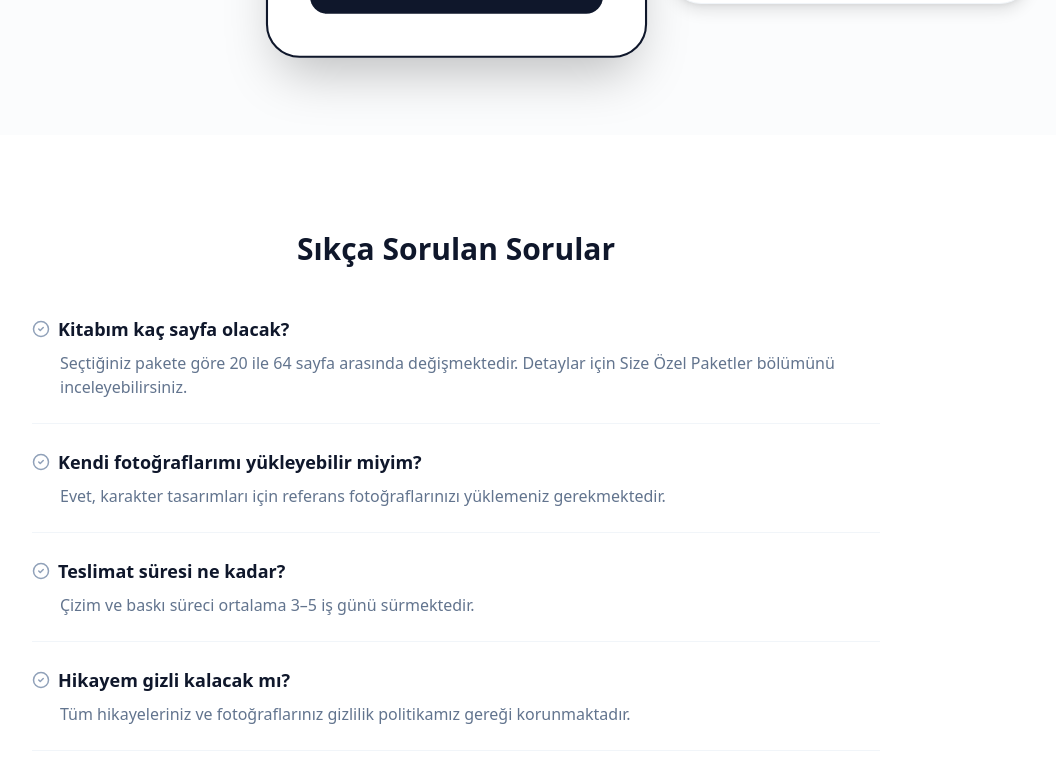
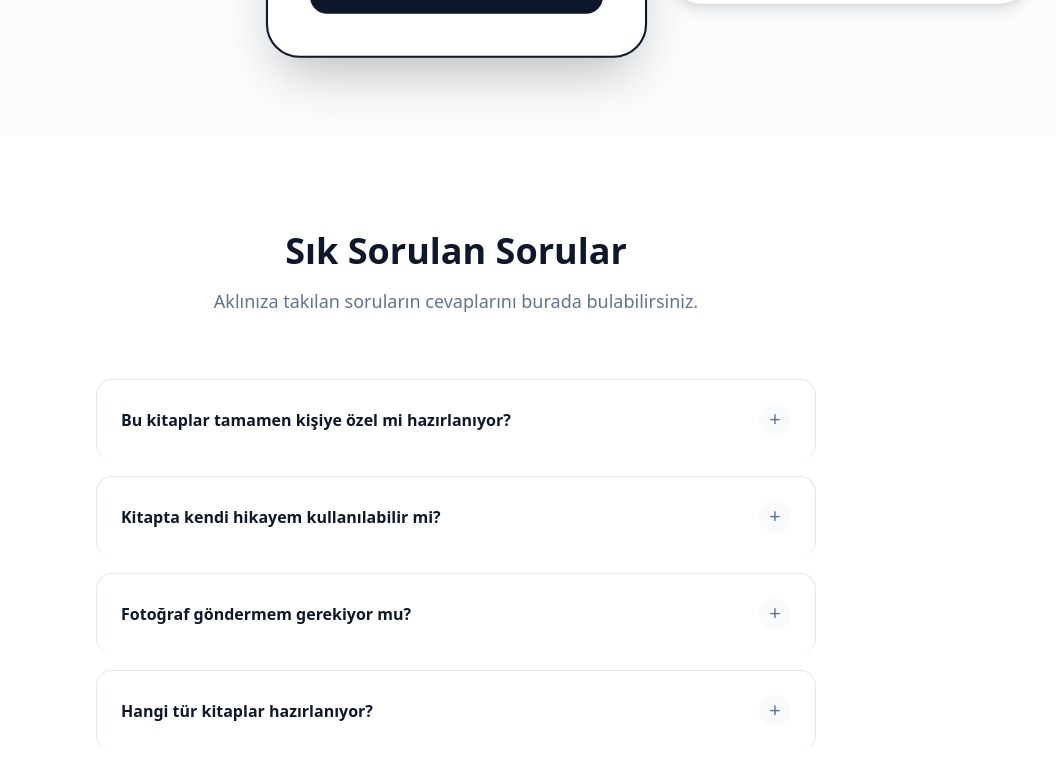
Before and after one commit to ayinserhat20-collab/serhatmangagen, a React (Vite) app: page / in a window 1280 px wide. Shown: the part 2560-3326 px from the top of the page, without its empty margins (184-1240 px from the left). Built offline with nearby package versions, Linux system fonts and the light colour scheme.

Commit message:
feat: update faq section with clean accordion layout

```diff
--- a/src/pages/Landing.tsx
+++ b/src/pages/Landing.tsx
@@ -82,24 +82,34 @@ export default function Landing() {
       <PricingSection />
 
       {/* FAQ Section */}
-      <section className="py-24 px-6 max-w-4xl mx-auto">
-        <h2 className="text-3xl font-bold mb-12 text-center">Sıkça Sorulan Sorular</h2>
-        <div className="space-y-6">
+      <section className="py-24 px-6 max-w-3xl mx-auto">
+        <div className="text-center mb-16">
+          <h2 className="text-3xl md:text-4xl font-extrabold text-slate-900 mb-4">Sık Sorulan Sorular</h2>
+          <p className="text-slate-500 text-lg">Aklınıza takılan soruların cevaplarını burada bulabilirsiniz.</p>
+        </div>
+
+        <div className="space-y-4">
           {[
-            { q: "Kitabım kaç sayfa olacak?", a: "Seçtiğiniz pakete göre 20 ile 64 sayfa arasında değişmektedir. Detaylar için Size Özel Paketler bölümünü inceleyebilirsiniz." },
-            { q: "Kendi fotoğraflarımı yükleyebilir miyim?", a: "Evet, karakter tasarımları için referans fotoğraflarınızı yüklemeniz gerekmektedir." },
-            { q: "Teslimat süresi ne kadar?", a: "Çizim ve baskı süreci ortalama 3–5 iş günü sürmektedir." },
-            { q: "Hikayem gizli kalacak mı?", a: "Tüm hikayeleriniz ve fotoğraflarınız gizlilik politikamız gereği korunmaktadır." },
-            { q: "Hangi ödeme yöntemleri geçerli?", a: "Shopier üzerinden tüm kredi ve banka kartları ile güvenle ödeme yapabilirsiniz." },
-            { q: "İade yapabilir miyim?", a: "Bu ürün kişiye özel üretildiği için iade edilemez." }
+            { q: "Bu kitaplar tamamen kişiye özel mi hazırlanıyor?", a: "Evet. Tüm kitaplar müşterinin verdiği hikaye, bilgiler ve tercihlere göre tamamen kişiye özel hazırlanır." },
+            { q: "Kitapta kendi hikayem kullanılabilir mi?", a: "Evet. Kendi hikayenizi anlatabilirsiniz veya hikayenin ana fikrini paylaşabilirsiniz. Hikaye buna göre manga veya masal formatına dönüştürülür." },
+            { q: "Fotoğraf göndermem gerekiyor mu?", a: "İsteğe bağlıdır. Fotoğraf gönderirseniz karakter tasarımları buna göre hazırlanabilir." },
+            { q: "Hangi tür kitaplar hazırlanıyor?", a: "Kişiye özel manga kitapları ve çocuklara özel masal kitapları hazırlanır." },
+            { q: "Ödeme nasıl yapılır?", a: "Sipariş oluşturulduktan sonra güvenli ödeme sayfası üzerinden ödeme yapılabilir." }
           ].map((faq, i) => (
-            <div key={i} className="border-b border-slate-100 pb-6">
-              <h3 className="text-lg font-bold mb-2 flex items-center gap-2">
-                <CheckCircle2 size={18} className="text-slate-400" />
-                {faq.q}
-              </h3>
-              <p className="text-slate-500 pl-7">{faq.a}</p>
-            </div>
+            <details key={i} className="group bg-white border border-slate-200 rounded-2xl overflow-hidden [&_summary::-webkit-details-marker]:hidden border-b-0">
+              <summary className="flex items-center justify-between gap-4 p-6 cursor-pointer font-bold text-slate-900 select-none hover:bg-slate-50 transition-colors">
+                <span className="pr-4">{faq.q}</span>
+                <div className="flex-shrink-0 w-8 h-8 rounded-full flex items-center justify-center bg-slate-50 text-slate-500 group-open:bg-slate-900 group-open:text-white transition-colors">
+                  <span className="text-xl leading-none font-normal relative -top-[1px] group-open:hidden">+</span>
+                  <span className="text-xl leading-none font-normal relative -top-[1px] hidden group-open:block">−</span>
+                </div>
+              </summary>
+              <div className="px-6 pb-6 pt-0 text-slate-500 leading-relaxed border-t border-slate-100 mt-2 mx-6">
+                <div className="pt-4">
+                  {faq.a}
+                </div>
+              </div>
+            </details>
           ))}
         </div>
       </section>
```
